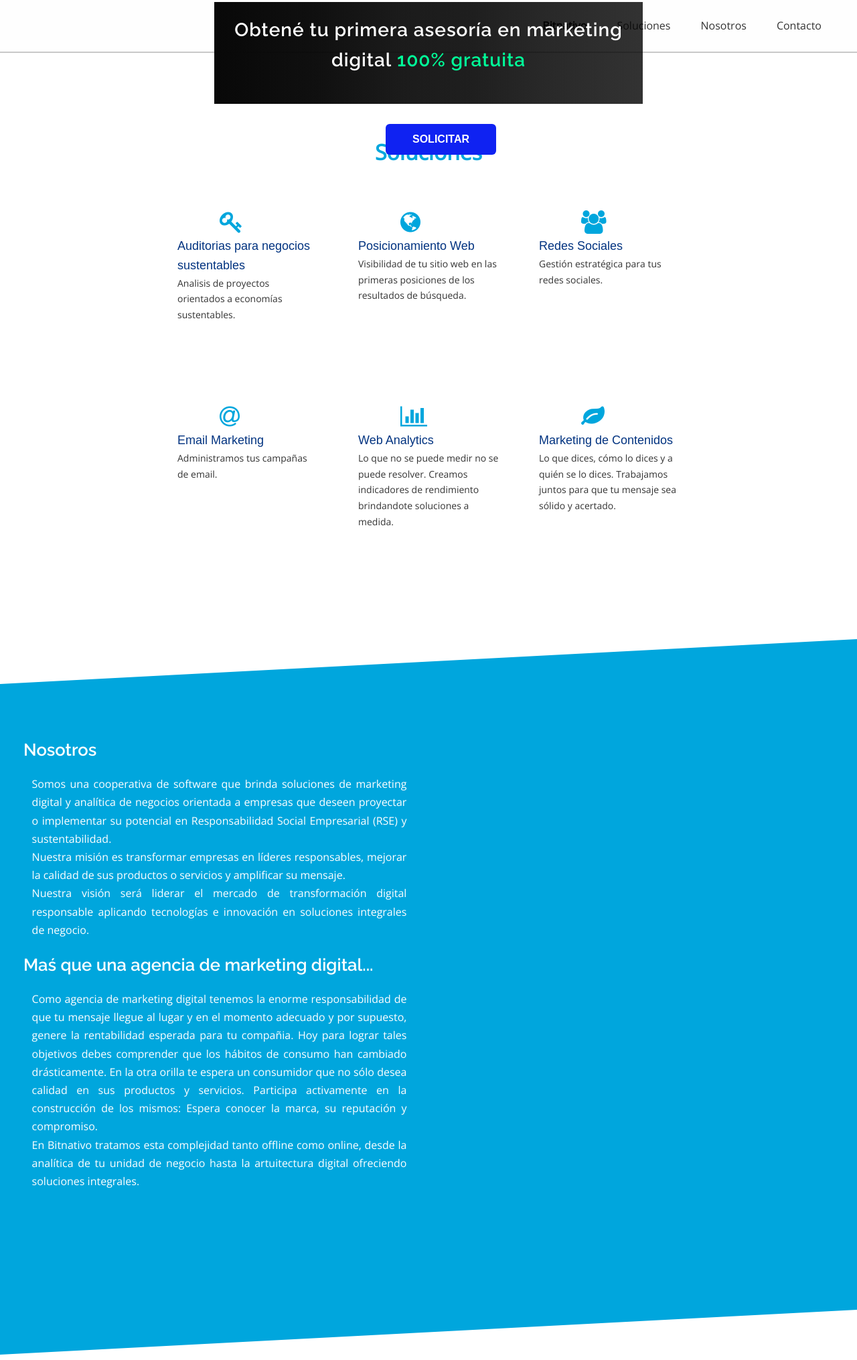
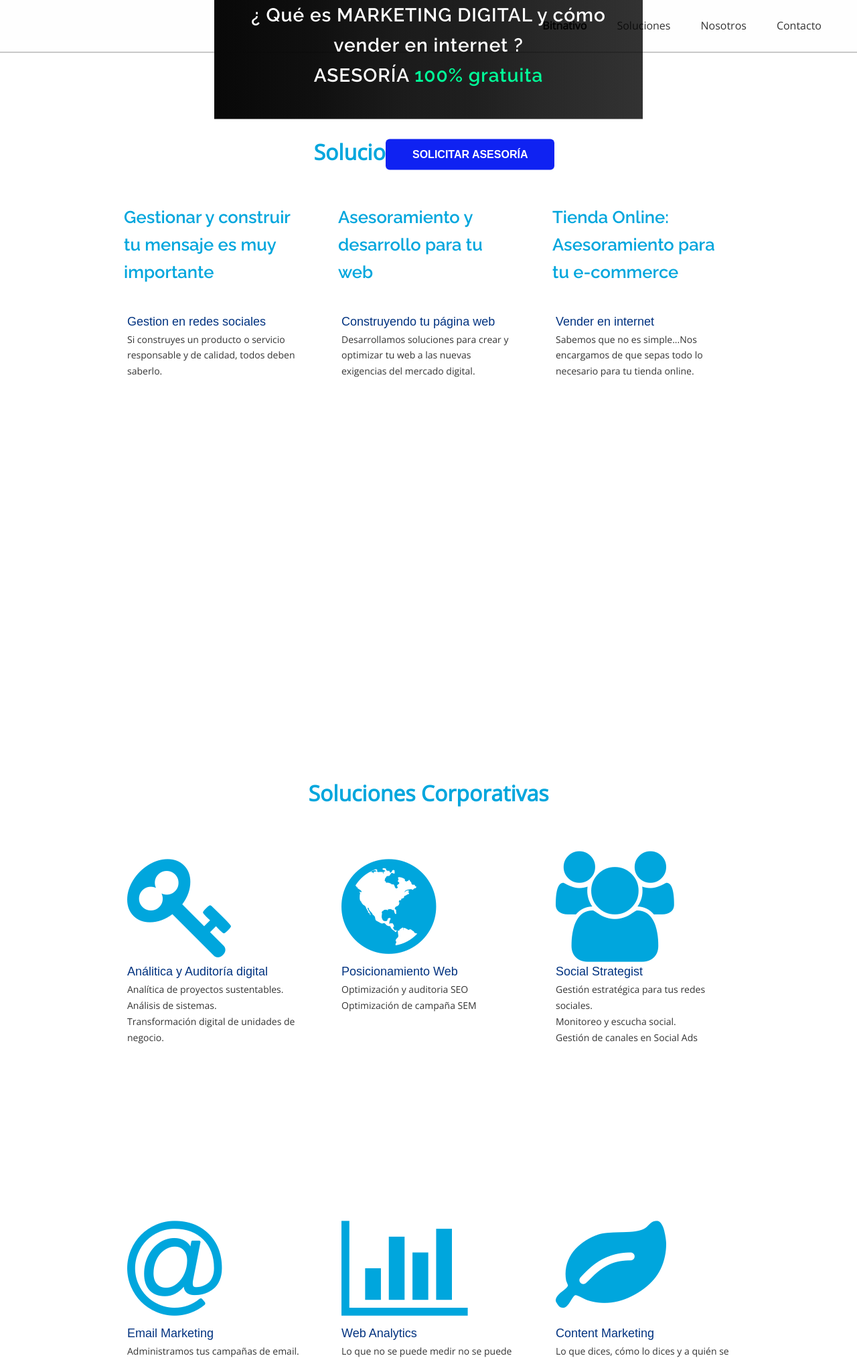
Before and after one commit to resourceldg/bitnatpro, a Django app: template templates/inicio.html in a window 1280 px wide. Shown: the top 2030 px of the page at 67% size. Run offline with Django 3.2, Linux system fonts and the light colour scheme; the template is opened without the code that fills it, so the values that code supplies are empty; some libraries are stand-ins or nearby versions.

Commit message:
Update inicio.html

```diff
--- a/templates/inicio.html
+++ b/templates/inicio.html
@@ -226,7 +226,7 @@ section {
 }
 
 .opac{
-    opacity: 0.05;
+    opacity: 0.1;
   filter: alpha(opacity=10); /* For IE8 and earlier */
 }
 
@@ -855,7 +855,7 @@ a:focus {
 }
 ****/
 .micro h2, .micro p{
-  color: #ffffff;
+  color: #333;
 }
 
 .micro h3, .corp h3, .inf h3{
@@ -893,7 +893,7 @@ a:focus {
 .micro3 p{
 
     font-size:18px;
-    text-shadow:2px 1px 3px  #000;
+
     }
 
 
@@ -1072,18 +1072,19 @@ background: rgba(8,8,8,1);
 .uno{
 
     margin: 10px;
+    margin-bottom: 10px;
     padding:10px;
     flex-direction:column;
     flex-wrap:wrap;
     justify-content:center;
     align-content:center;
-    width:250px;
+    width:300px;
     color:#023380;
     border-radius:200px 20px 200px;
     }
 
 .do{
-    height:250px;
+    height:500px;
     width:auto;
      padding-top:10px;
      padding-bottom:10px;
@@ -1095,7 +1096,7 @@ background: rgba(8,8,8,1);
 
 .do:hover{
     background:#FAFAFA;
-    box-shadow: 1px 5px .5px .5px #00a6dd;
+    box-shadow: 3px 5px .5px .5px #00a6dd;
 
 }
 
@@ -1152,6 +1153,7 @@ background: rgba(8,8,8,1);
     align-content:center;
 
 
+
     }
 
 .serv {
@@ -1163,17 +1165,13 @@ background: rgba(8,8,8,1);
 /** iconos de servicios **/
 .serv i{
     color:#00a6dd;
-    font-size:35px;
-    position: relative;
-    left: 30%;
-    text-align: justify;
-
+    font-size:165px;
     }
 
 .serv a{
-    color:#023380;/****/
+    color:#023380;
     font-size:18px;
-    /****text-shadow: 2px 2px 2px #000;****/
+
     }
 
 
@@ -1256,22 +1254,60 @@ h1{margin:0;padding:20px;font-weight:400;letter-spacing:.06rem}a,a:active,a:visi
                   <amp-img layout="responsive" src="/static/images/rse1-mi.png" width="5000" height="2813" alt="asesoria gratuita en marketing digital"></amp-img>
 
                       <div class="center-pdf">
-                          <h1>Obtené tu primera asesoría en marketing digital<span class="fuerte"> 100% gratuita</span></h1><br>
-                          <a class="boton-cta elct" href= "{% url 'asesoria-gratuita-en-marketing-digital' %}">Solicitar</a>
+                          <h1>¿ Qué es MARKETING DIGITAL y cómo vender en internet ? <br>ASESORÍA <span class="fuerte"> 100% gratuita</span></h1><br>
+                          <a class="boton-cta elct" href= "{% url 'asesoria-gratuita-en-marketing-digital' %}">Solicitar Asesoría</a>
 
                       </div>
           </div>
 
 
 </div>
-<!-- Portfolio -->
-  <div class="portfolio" id="servicios"><!-- portfolio mm -->
-    <h2>Soluciones</h2> <!-- mmm-->
+<!-- Pyme-->
+  <div class="portfolio" id="servicios">
+    <h2>Soluciones para Pymes</h2>
                      <div class="serv">
                          <div class="col">
                                  <div class="uno">
-                                    <div class="do"><a href= "{% url 'negocios-digitales' %}"><i class="fa fa-key"></i><br>Auditorias para negocios sustentables</a>
-                                       <div class="tre"><p>Analisis de proyectos orientados a economías sustentables.
+                                    <h2>Gestionar y construir tu mensaje es muy importante</h2>
+                                    <div class="do"><a href= "{% url 'ventas-en-redes-sociales' %}"><amp-img layout="responsive" src="/static/images/tienda-min.png" width="1200" height="1500" alt="Las pymes y las redes sociales"></amp-img><br>Gestion en redes sociales</a>
+                                       <div class="tre"><p>Si construyes un producto o servicio responsable y de calidad,  todos deben saberlo.
+                                             </p>
+
+                                      </div>
+                                    </div>
+                                 </div>
+                                 <div class="uno">
+                                      <h2>Asesoramiento y desarrollo para tu web </h2>
+                                      <div class="do"><a href= "{% url 'negocios-digitales' %}"><amp-img layout="responsive" src="/static/images/miweb-min.png" width="1200" height="1500" alt="Smartphone"></amp-img><br> Construyendo tu página web</a>
+                                         <div class="tre"><p>Desarrollamos soluciones para crear y optimizar tu web a las nuevas exigencias del mercado digital.</p>
+                                        </div>
+                                    </div>
+                                 </div>
+
+
+                                 <div class="uno">
+                                    <h2>Tienda Online: Asesoramiento para tu e-commerce</h2>
+                                    <div class="do"><a href= "{% url 'negocios-digitales' %}"><amp-img layout="responsive" src="/static/images/ecommerce-min.png" width="1200" height="1500" alt="E-commerce"></amp-img><br> Vender en internet</a>
+                                             <div class="tre"><p>Sabemos que no es simple...Nos encargamos de que sepas todo lo necesario para tu tienda online.</p>
+                                             </div>
+                                    </div>
+                                 </div>
+
+
+                    </div>
+                </div>
+        </div>
+<!-- //pyme -->
+<!-- Portfolio -->
+  <div class="portfolio" id="servicios">
+    <h2>Soluciones Corporativas</h2>
+                     <div class="serv">
+                         <div class="col">
+                                 <div class="uno">
+                                    <div class="do"><a href= "{% url 'negocios-digitales' %}"><i class="fa fa-key"></i><br>Análitica y Auditoría digital</a>
+                                       <div class="tre"><p>Analítica de proyectos sustentables.<br>
+                                       Análisis de sistemas.<br>
+                                       Transformación digital de unidades de negocio.
                                              </p>
 
                                       </div>
@@ -1279,13 +1315,14 @@ h1{margin:0;padding:20px;font-weight:400;letter-spacing:.06rem}a,a:active,a:visi
                                  </div>
                                  <div class="uno">
                                      <div class="do"><a href= "{% url 'posicionamiento-web' %}"><i class="fa fa-globe"></i><br> Posicionamiento Web</a>
-                                         <div class="tre"><p>Visibilidad de tu sitio web en las primeras posiciones de los resultados de búsqueda.</p>
+                                         <div class="tre"><p>Optimización y auditoria SEO <br>
+                                         Optimización de campaña SEM</p>
                                         </div>
                                     </div>
                                  </div>
                                 <div class="uno">
-                                     <div class="do"><a href= "{% url 'ventas-en-redes-sociales' %}"><i class="fa fa-users"></i><br> Redes Sociales</a>
-                                         <div class="tre"><p>Gestión estratégica para tus redes sociales.</p>
+                                     <div class="do"><a href= "{% url 'ventas-en-redes-sociales' %}"><i class="fa fa-users"></i><br>Social Strategist</a>
+                                         <div class="tre"><p>Gestión estratégica para tus redes sociales.<br>Monitoreo y escucha social.<br>Gestión de canales en Social Ads</p>
                                         </div>
                                     </div>
                                  </div>
@@ -1308,12 +1345,13 @@ h1{margin:0;padding:20px;font-weight:400;letter-spacing:.06rem}a,a:active,a:visi
                                     </div>
                                 </div>
                                  <div class="uno">
-                                     <div class="do"><a href= "{% url 'marketing-de-contenidos' %}"><i class="fa fa-leaf"></i><br> Marketing de Contenidos</a>
+                                     <div class="do"><a href= "{% url 'marketing-de-contenidos' %}"><i class="fa fa-leaf"></i><br> Content Marketing</a>
                                              <div class="tre"><p> Lo que dices, cómo lo dices y a quién se lo dices.
-                                             Trabajamos juntos para que tu mensaje sea sólido y acertado.</p>
+                                                 Trabajamos juntos para que tu mensaje sea sólido y acertado.</p>
                                              </div>
-                                    </div>
-                                </div>
+                                     </div>
+                                 </div>
+
                     </div>
                 </div>
         </div>
@@ -1338,7 +1376,7 @@ h1{margin:0;padding:20px;font-weight:400;letter-spacing:.06rem}a,a:active,a:visi
                    <h2>Maś que una agencia de marketing digital...</h2>
                        <p>Como agencia de marketing digital tenemos la enorme responsabilidad de que tu mensaje llegue al lugar y en el momento adecuado
                         y por supuesto, genere la rentabilidad esperada para tu compañia. Hoy para lograr tales objetivos debes
-                        comprender que los hábitos de consumo han cambiado drásticamente. En la otra orilla te espera un consumidor
+                        comprender que lo hábitos de consumo han cambiado drásticamente. En la otra orilla te espera un consumidor
                         que no sólo desea calidad en sus productos y servicios. Participa activamente en la construcción de los mismos:
                         Espera conocer la marca, su reputación y  compromiso.
                         <br>En Bitnativo tratamos esta complejidad tanto offline como online, desde la analítica de tu unidad de
@@ -1347,7 +1385,7 @@ h1{margin:0;padding:20px;font-weight:400;letter-spacing:.06rem}a,a:active,a:visi
 
                 </div>
                 <div data-aos="flip-right" class="col-md-6 about-right">
-            	    <amp-img src="/static/images/5.png" width ="392" height="351" layout="responsive" alt="Bitnativo"> </amp-img>
+            	    <amp-img src="/static/images/bit_logo-min.png" width ="3277" height="3200" layout="responsive" alt="Bitnativo"> </amp-img>
                 </div>
 </div>
        </div>
@@ -1372,7 +1410,7 @@ h1{margin:0;padding:20px;font-weight:400;letter-spacing:.06rem}a,a:active,a:visi
                           <li>Gestión de eventos corporativos</li>
                       </ul>
 <br><br>
-  <h4>Brindamos servicios óptimos para soluciones integrales.</h4>
+  <h4>Brindamos soluciones digitales integrales.</h4>
                       <a class="boton-cta" href= "{% url 'negocios-digitales' %}">¡Lo quiero!</a>
 
 
@@ -1400,7 +1438,7 @@ h1{margin:0;padding:20px;font-weight:400;letter-spacing:.06rem}a,a:active,a:visi
 
 <!-- Detalle servicios -->
 <section class="section-oblicua">
-<div class="masc-oblicua"><div class="masc-oblicua" style="background: rgb(84, 85, 99) none repeat scroll 0% 0%;"><amp-img class="opac" src="/static/images/socialn.png" width ="527" height="202" layout="responsive" alt="Análisis de negocios sustentables"> </amp-img></div>
+<div class="masc-oblicua"><div class="masc-oblicua"><amp-img class="opac" src="/static/images/socialn.png" width ="527" height="202" layout="responsive" alt="Análisis de negocios sustentables"> </amp-img></div>
 <div class="container1">
 <div class="micro titulo-z" id="micro">
 <!--
@@ -1466,7 +1504,7 @@ h1{margin:0;padding:20px;font-weight:400;letter-spacing:.06rem}a,a:active,a:visi
 	<div class="col-md-6 about-left">
                   <h2>Posicionamiento en buscadores</h2>
 			<span class="fuerte"><p>Estrategías SEO para que tus clientes habituales y potenciales te encuentran en Google.</p></span>
-        <div> <a class="boton-cta" href= "{% url 'posicionamiento-web' %}">Comenzar</a></div>
+        <div> <a class="boton-cta" href= {% url 'posicionamiento-web' %}">Emprezar</a></div>
 
 		</div>
     </div>
```
